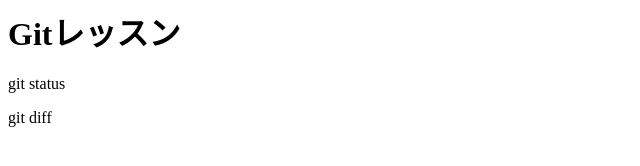
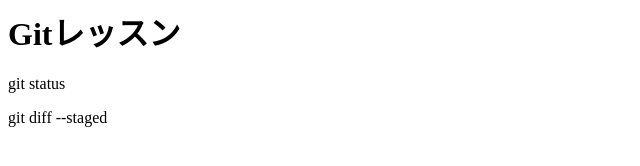
Before and after one commit to takuya-18/git_lesson_back, a plain HTML site: page index.html in a window 1280 px wide. Shown: the full height of the page, 0-640 px from the left. Drawn offline with Linux system fonts and the light colour scheme.

Commit message:
git diffコマンド追記

```diff
--- a/index.html
+++ b/index.html
@@ -1,3 +1,3 @@
 <h1>Gitレッスン</h1>
 <p>git status</p>
-<p>git diff</p>
+<p>git diff --staged</p>
```
